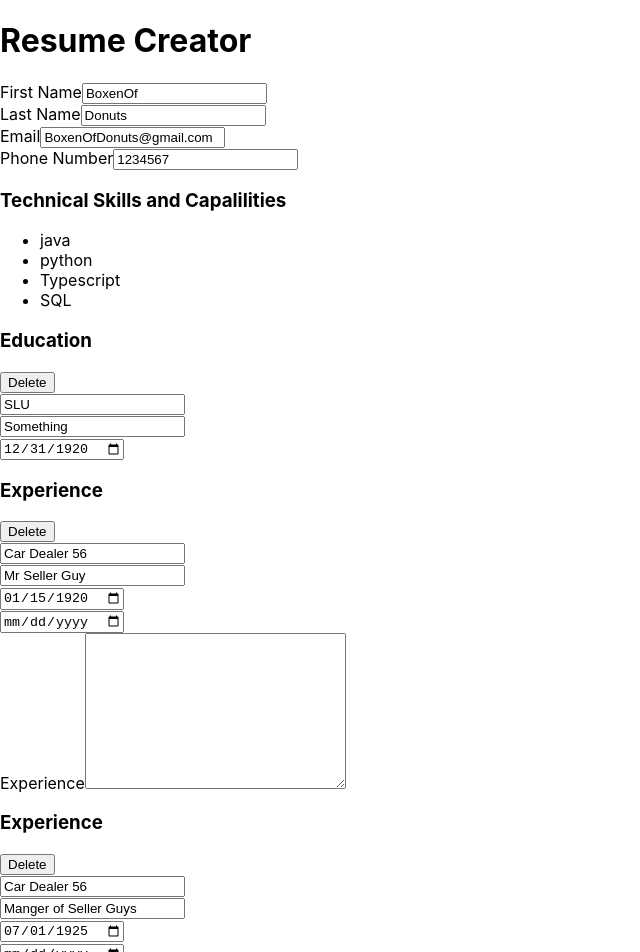
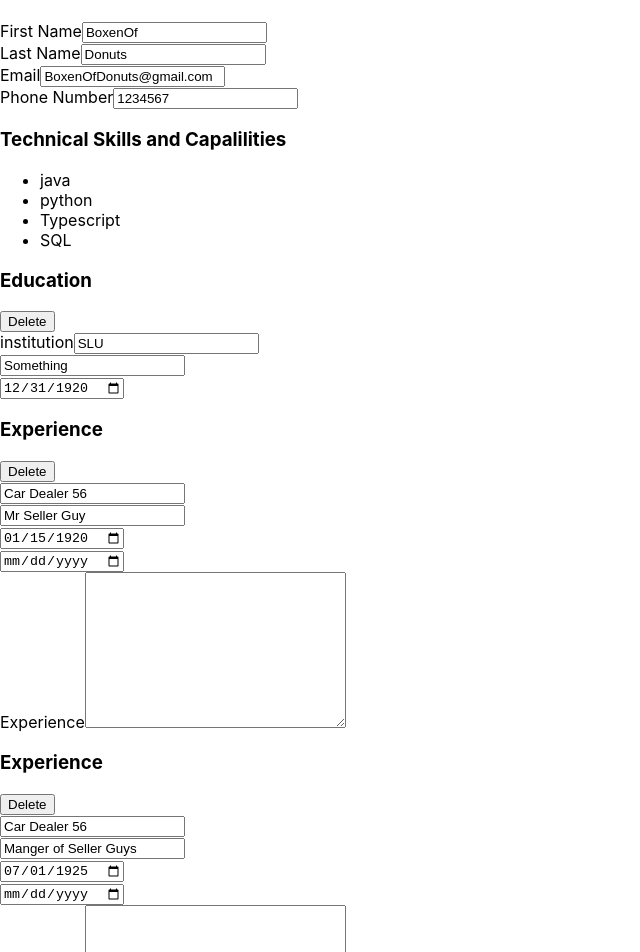
Before and after one commit to BoxenOfDonuts/cv-creator, a React (Create React App) app: page / in a window 1280 px wide. Shown: the top 952 px of the page, without its empty margins (0-640 px from the left). Built offline with nearby package versions, Linux system fonts and the light colour scheme.

Commit message:
refactor modules

```diff
--- a/src/App.js
+++ b/src/App.js
@@ -63,8 +63,15 @@ class App extends React.Component {
         <Header />
         <PersonalInfo  personalData={this.state.personal}/>
         <Skills skills={this.state.skills} />
-        <Education education={this.state.education} onDelete={this.addAnotherSection} />
-        <Experience experience={this.state.experience} />
+        {this.state.education.map((institution) =>
+          <Education key={institution.institution + institution.graduationDate} education={institution} />
+        )}
+        {this.state.experience.map((company) =>
+          <Experience key={company.name + company.title} experience={company} />
+        )}
+
+        {/* <Education education={this.state.education} onDelete={this.addAnotherSection} /> */}
+        {/* <Experience experience={this.state.experience} /> */}
       </div>
     );
   }
--- a/src/components/Education.js
+++ b/src/components/Education.js
@@ -1,22 +1,6 @@
 import React from 'react';
 
 class Education extends React.Component {
-    render() {
-        const { education } = this.props;
-        const { onDelete } = this.props;
-        const educationList = education.map((institution) => {
-            return <EducationSection education={institution} onDelete={onDelete} />
-        })
-
-        return (
-            <div>
-                {educationList}
-            </div>
-        );
-    }
-}
-
-class EducationSection extends React.Component {
     render() {
         const { institution, degree, graduationDate } = this.props.education;
         const { onDelete } = this.props;
@@ -25,7 +9,7 @@ class EducationSection extends React.Component {
                 <h3>Education</h3>
                 <button type="button" onClick={onDelete}>Delete</button>
                 <div>
-                    <label htmlFor="institution"></label>
+                    <label htmlFor="institution">institution</label>
                     <input type="text" name="institution" value={institution} required/>
                 </div>
                 <div>
--- a/src/components/Experience.js
+++ b/src/components/Experience.js
@@ -1,21 +1,6 @@
 import React from 'react';
 
 class Experience extends React.Component {
-    render() {
-        const { experience } = this.props;
-        const experienceList = experience.map((company) => {
-            return <ExperienceSection experience={company} />
-        })
-
-        return (
-            <div>
-                {experienceList}
-            </div>
-        );
-    }
-}
-
-class ExperienceSection extends React.Component {
     render() {
         const { company, title, tenureStart, tenureEnd } = this.props.experience;
         return (
--- a/src/components/Header.js
+++ b/src/components/Header.js
@@ -1,11 +1,11 @@
 import React from "react";
 
-export default class Header extends React.Component {
-    render () {
+const Header = (props) => {
         return (
             <div className="header">
-                <h1>Resume Creator</h1>
+                <h1>{props.title}</h1>
             </div>
         );
-    }
 }
+
+export default Header
```
Also changed, not shown: 1 other file (tests, documents, lock files or other folders).
